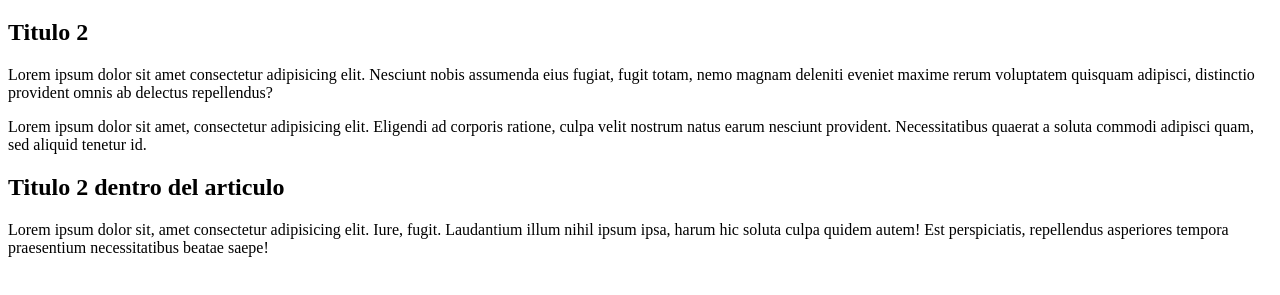
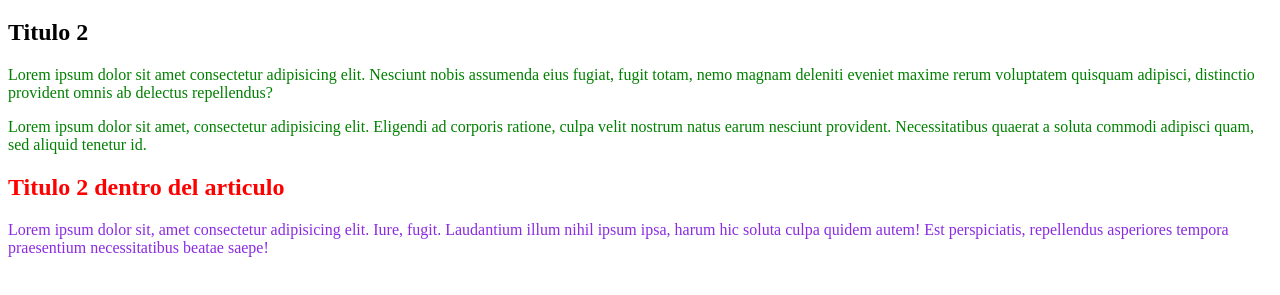
Before and after one commit to Hoscaru/CssPrimerosPasos, a plain HTML site: page index.html in a window 1280 px wide. Shown: the part 61-356 px from the top of the page. Drawn offline with Linux system fonts and the light colour scheme.

Commit message:
Selectores clases e id

```diff
--- a/index.html
+++ b/index.html
@@ -8,13 +8,17 @@
 </head>
 <body>
     <h1>Este es el Titulo 1</h1>
-    <h2>Titulo 2</h2>
-    <p>Lorem ipsum dolor sit amet consectetur adipisicing elit. Nesciunt nobis assumenda eius fugiat, fugit totam, nemo magnam deleniti eveniet maxime rerum voluptatem quisquam adipisci, distinctio provident omnis ab delectus repellendus?</p>
-    <p>Lorem ipsum dolor sit amet, consectetur adipisicing elit. Eligendi ad corporis ratione, culpa velit nostrum natus earum nesciunt provident. Necessitatibus quaerat a soluta commodi adipisci quam, sed aliquid tenetur id.</p>
+    <h2 id="">Titulo 2</h2>
+
+    <div class="texto">
+        <p>Lorem ipsum dolor sit amet consectetur adipisicing elit. Nesciunt nobis assumenda eius fugiat, fugit totam, nemo magnam deleniti eveniet maxime rerum voluptatem quisquam adipisci, distinctio provident omnis ab delectus repellendus?</p>
+        <p>Lorem ipsum dolor sit amet, consectetur adipisicing elit. Eligendi ad corporis ratione, culpa velit nostrum natus earum nesciunt provident. Necessitatibus quaerat a soluta commodi adipisci quam, sed aliquid tenetur id.</p>
+    </div>
+
 
     <article>
         <h2>Titulo 2 dentro del articulo</h2>
-        <p>Lorem ipsum dolor sit, amet consectetur adipisicing elit. Iure, fugit. Laudantium illum nihil ipsum ipsa, harum hic soluta culpa quidem autem! Est perspiciatis, repellendus asperiores tempora praesentium necessitatibus beatae saepe!</p>
+        <p id="parrafo1">Lorem ipsum dolor sit, amet consectetur adipisicing elit. Iure, fugit. Laudantium illum nihil ipsum ipsa, harum hic soluta culpa quidem autem! Est perspiciatis, repellendus asperiores tempora praesentium necessitatibus beatae saepe!</p>
 
     </article>
 
--- a/style.css
+++ b/style.css
@@ -3,3 +3,23 @@ h1{
 color:blue
 
 }
+article h2{
+    color:red
+}
+/* p{
+    color: green;
+}
+
+} */
+/* Selector con clases */
+.texto{
+    color: green;
+}
+
+/* article p{
+    color: blueviolet;
+} */
+
+#parrafo1{
+    color: blueviolet;
+}
```
